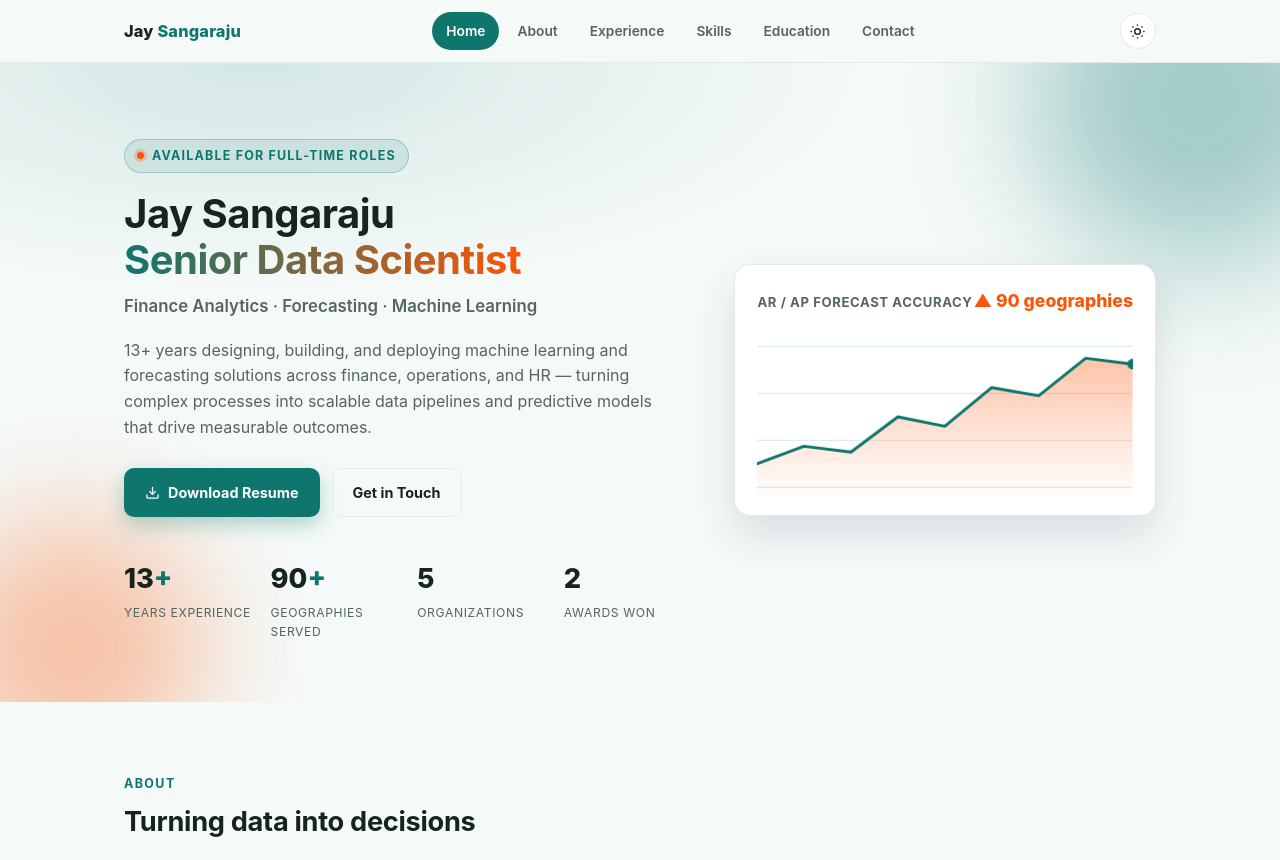
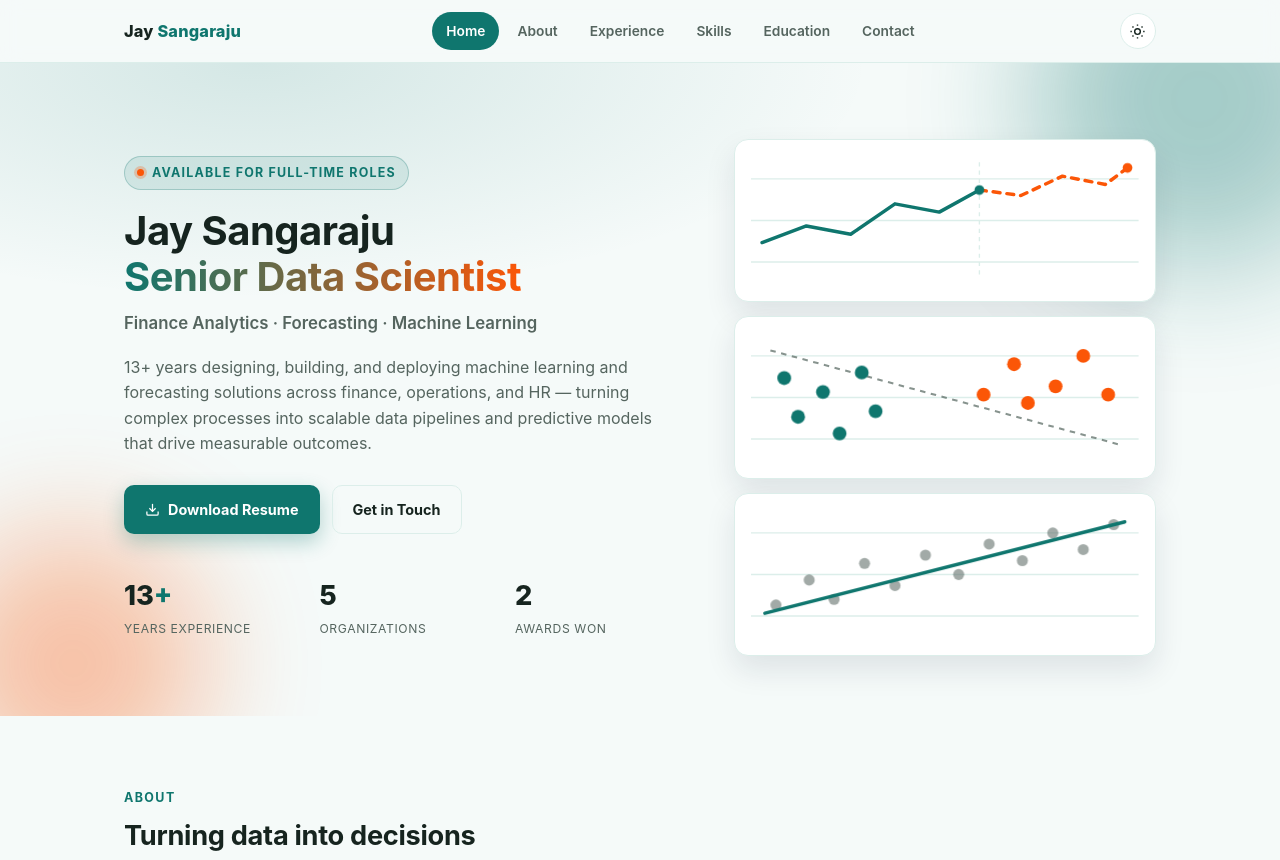
Before and after one commit to jai2shan/jai2shan.github.io, a plain HTML site: page index.html in a window 1280 px wide. Shown: the top 860 px of the page. Drawn offline with Linux system fonts and the light colour scheme.

Commit message:
modeified plot in the resume

```diff
--- a/index.html
+++ b/index.html
@@ -151,30 +151,43 @@
   .btn-ghost { background: transparent; color: var(--text) !important; border-color: var(--border); text-decoration: none !important; }
   .btn-ghost:hover { background: var(--bg-alt); transform: translateY(-2px); }
 
-  .stat-row { display: grid; grid-template-columns: repeat(4, 1fr); gap: 16px; }
+  .stat-row { display: grid; grid-template-columns: repeat(3, 1fr); gap: 16px; }
   .stat { text-align: left; }
   .stat .num { font-size: 1.7rem; font-weight: 800; color: var(--text); }
   .stat .num .suffix { color: var(--accent); }
   .stat .label { font-size: 0.76rem; color: var(--text-muted); text-transform: uppercase; letter-spacing: 0.6px; margin-top: 2px; }
 
-  /* Hero chart graphic */
-  .chart-card {
-    background: var(--card-bg); border: 1px solid var(--border); border-radius: 16px;
-    padding: 22px 22px 16px; box-shadow: 0 20px 40px rgba(15,33,54,0.12);
+  /* Hero mini charts */
+  .chart-stack { display: grid; gap: 14px; }
+  .mini-chart {
+    background: var(--card-bg); border: 1px solid var(--border); border-radius: 14px;
+    padding: 14px 16px; box-shadow: 0 14px 30px rgba(15,33,54,0.10);
   }
-  .chart-card .chart-head { display: flex; justify-content: space-between; align-items: baseline; margin-bottom: 8px; }
-  .chart-card .chart-title { font-size: 0.82rem; font-weight: 700; color: var(--text-muted); text-transform: uppercase; letter-spacing: 0.6px; }
-  .chart-card .chart-value { font-size: 1.1rem; font-weight: 800; color: var(--accent2); }
-  .chart-svg { width: 100%; height: auto; display: block; }
-  .chart-line {
-    fill: none; stroke: var(--accent); stroke-width: 2.5; stroke-linecap: round; stroke-linejoin: round;
-    stroke-dasharray: 500; stroke-dashoffset: 500; animation: draw 2.2s ease forwards 0.3s;
-  }
-  .chart-area { opacity: 0; animation: fadein 1.2s ease forwards 1.4s; }
-  .chart-dot { animation: popin 0.4s ease forwards; opacity: 0; transform-origin: center; }
-  @keyframes draw { to { stroke-dashoffset: 0; } }
-  @keyframes fadein { to { opacity: 1; } }
-  @keyframes popin { to { opacity: 1; transform: scale(1); } }
+  .mini-chart svg { width: 100%; height: auto; display: block; }
+  .mini-chart .grid-line { stroke: var(--border); stroke-width: 1; }
+
+  .mc-draw { stroke-dasharray: 400; stroke-dashoffset: 400; animation: mcDraw 1.6s ease forwards; }
+  .mc-fc1 .mc-draw { animation-delay: 0.2s; }
+  .mc-fc2 .mc-draw { animation-delay: 0.5s; }
+  .mc-fc3 .mc-draw { animation-delay: 0.8s; }
+  @keyframes mcDraw { to { stroke-dashoffset: 0; } }
+
+  .mc-dot { opacity: 0; animation: mcPop 0.35s ease forwards; transform-origin: center; }
+  .mc-fc1 .mc-dot { animation-delay: 1.1s; }
+  .mc-fc2 .mc-dot { animation-delay: 1.3s; }
+  .mc-fc3 .mc-dot { animation-delay: 1.5s; }
+  @keyframes mcPop { to { opacity: 1; transform: scale(1); } }
+
+  .fc-history { fill: none; stroke: var(--accent); stroke-width: 2.5; stroke-linecap: round; stroke-linejoin: round; }
+  .fc-forecast { fill: none; stroke: var(--accent2); stroke-width: 2.5; stroke-linecap: round; stroke-linejoin: round; stroke-dasharray: 5 5; }
+  .fc-divider { stroke: var(--border); stroke-width: 1; stroke-dasharray: 3 3; }
+
+  .cls-a { fill: var(--accent); }
+  .cls-b { fill: var(--accent2); }
+  .cls-boundary { fill: none; stroke: var(--text-muted); stroke-width: 1.5; stroke-dasharray: 4 4; opacity: 0.7; }
+
+  .reg-dot { fill: var(--text-muted); opacity: 0.55; }
+  .reg-line { fill: none; stroke: var(--accent); stroke-width: 2.5; stroke-linecap: round; }
 
   /* ---------- Sections ---------- */
   section.section { padding: 72px 0; scroll-margin-top: 76px; border-top: 1px solid var(--border); }
@@ -360,34 +373,66 @@
       </div>
       <div class="stat-row">
         <div class="stat"><div class="num" data-target="13" data-suffix="+">0</div><div class="label">Years Experience</div></div>
-        <div class="stat"><div class="num" data-target="90" data-suffix="+">0</div><div class="label">Geographies Served</div></div>
         <div class="stat"><div class="num" data-target="5" data-suffix="">0</div><div class="label">Organizations</div></div>
         <div class="stat"><div class="num" data-target="2" data-suffix="">0</div><div class="label">Awards Won</div></div>
       </div>
     </div>
 
-    <div class="chart-card">
-      <div class="chart-head">
-        <span class="chart-title">AR / AP Forecast Accuracy</span>
-        <span class="chart-value">▲ 90 geographies</span>
+    <div class="chart-stack">
+      <div class="mini-chart mc-fc1">
+        <svg viewBox="0 0 280 96" preserveAspectRatio="none">
+          <g class="grid-line"><line x1="0" y1="18" x2="280" y2="18"/><line x1="0" y1="48" x2="280" y2="48"/><line x1="0" y1="78" x2="280" y2="78"/></g>
+          <line class="fc-divider" x1="165" y1="6" x2="165" y2="90"/>
+          <path class="fc-history mc-draw" d="M8,64 L40,52 L72,58 L104,36 L136,42 L165,26"/>
+          <path class="fc-forecast mc-draw" d="M165,26 L195,30 L225,16 L256,22 L272,10"/>
+          <circle class="mc-dot" cx="165" cy="26" r="3.5" fill="var(--accent)"/>
+          <circle class="mc-dot" cx="272" cy="10" r="3.5" fill="var(--accent2)"/>
+        </svg>
       </div>
-      <svg class="chart-svg" viewBox="0 0 320 150" preserveAspectRatio="none">
-        <defs>
-          <linearGradient id="areaGrad" x1="0" y1="0" x2="0" y2="1">
-            <stop offset="0%" stop-color="var(--accent2)" stop-opacity="0.35"/>
-            <stop offset="100%" stop-color="var(--accent2)" stop-opacity="0"/>
-          </linearGradient>
-        </defs>
-        <g stroke="var(--border)" stroke-width="1">
-          <line x1="0" y1="20" x2="320" y2="20"/>
-          <line x1="0" y1="60" x2="320" y2="60"/>
-          <line x1="0" y1="100" x2="320" y2="100"/>
-          <line x1="0" y1="140" x2="320" y2="140"/>
-        </g>
-        <path class="chart-area" fill="url(#areaGrad)" d="M0,120 L40,105 L80,110 L120,80 L160,88 L200,55 L240,62 L280,30 L320,35 L320,150 L0,150 Z"/>
-        <path class="chart-line" d="M0,120 L40,105 L80,110 L120,80 L160,88 L200,55 L240,62 L280,30 L320,35"/>
-        <circle class="chart-dot" cx="320" cy="35" r="4.5" fill="var(--accent)" style="animation-delay:1.9s"/>
-      </svg>
+
+      <div class="mini-chart mc-fc2">
+        <svg viewBox="0 0 280 96" preserveAspectRatio="none">
+          <g class="grid-line"><line x1="0" y1="18" x2="280" y2="18"/><line x1="0" y1="48" x2="280" y2="48"/><line x1="0" y1="78" x2="280" y2="78"/></g>
+          <path class="cls-boundary mc-draw" d="M14,14 L266,82"/>
+          <g class="mc-dot">
+            <circle class="cls-a" cx="34" cy="62" r="5"/>
+            <circle class="cls-a" cx="64" cy="74" r="5"/>
+            <circle class="cls-a" cx="52" cy="44" r="5"/>
+            <circle class="cls-a" cx="90" cy="58" r="5"/>
+            <circle class="cls-a" cx="24" cy="34" r="5"/>
+            <circle class="cls-a" cx="80" cy="30" r="5"/>
+          </g>
+          <g class="mc-dot">
+            <circle class="cls-b" cx="190" cy="24" r="5"/>
+            <circle class="cls-b" cx="220" cy="40" r="5"/>
+            <circle class="cls-b" cx="240" cy="18" r="5"/>
+            <circle class="cls-b" cx="200" cy="52" r="5"/>
+            <circle class="cls-b" cx="258" cy="46" r="5"/>
+            <circle class="cls-b" cx="168" cy="46" r="5"/>
+          </g>
+        </svg>
+      </div>
+
+      <div class="mini-chart mc-fc3">
+        <svg viewBox="0 0 280 96" preserveAspectRatio="none">
+          <g class="grid-line"><line x1="0" y1="18" x2="280" y2="18"/><line x1="0" y1="48" x2="280" y2="48"/><line x1="0" y1="78" x2="280" y2="78"/></g>
+          <g class="mc-dot">
+            <circle class="reg-dot" cx="18" cy="70" r="4"/>
+            <circle class="reg-dot" cx="42" cy="52" r="4"/>
+            <circle class="reg-dot" cx="60" cy="66" r="4"/>
+            <circle class="reg-dot" cx="82" cy="40" r="4"/>
+            <circle class="reg-dot" cx="104" cy="56" r="4"/>
+            <circle class="reg-dot" cx="126" cy="34" r="4"/>
+            <circle class="reg-dot" cx="150" cy="48" r="4"/>
+            <circle class="reg-dot" cx="172" cy="26" r="4"/>
+            <circle class="reg-dot" cx="196" cy="38" r="4"/>
+            <circle class="reg-dot" cx="218" cy="18" r="4"/>
+            <circle class="reg-dot" cx="240" cy="30" r="4"/>
+            <circle class="reg-dot" cx="262" cy="12" r="4"/>
+          </g>
+          <path class="reg-line mc-draw" d="M10,76 L270,10"/>
+        </svg>
+      </div>
     </div>
   </div>
 </header>
```
